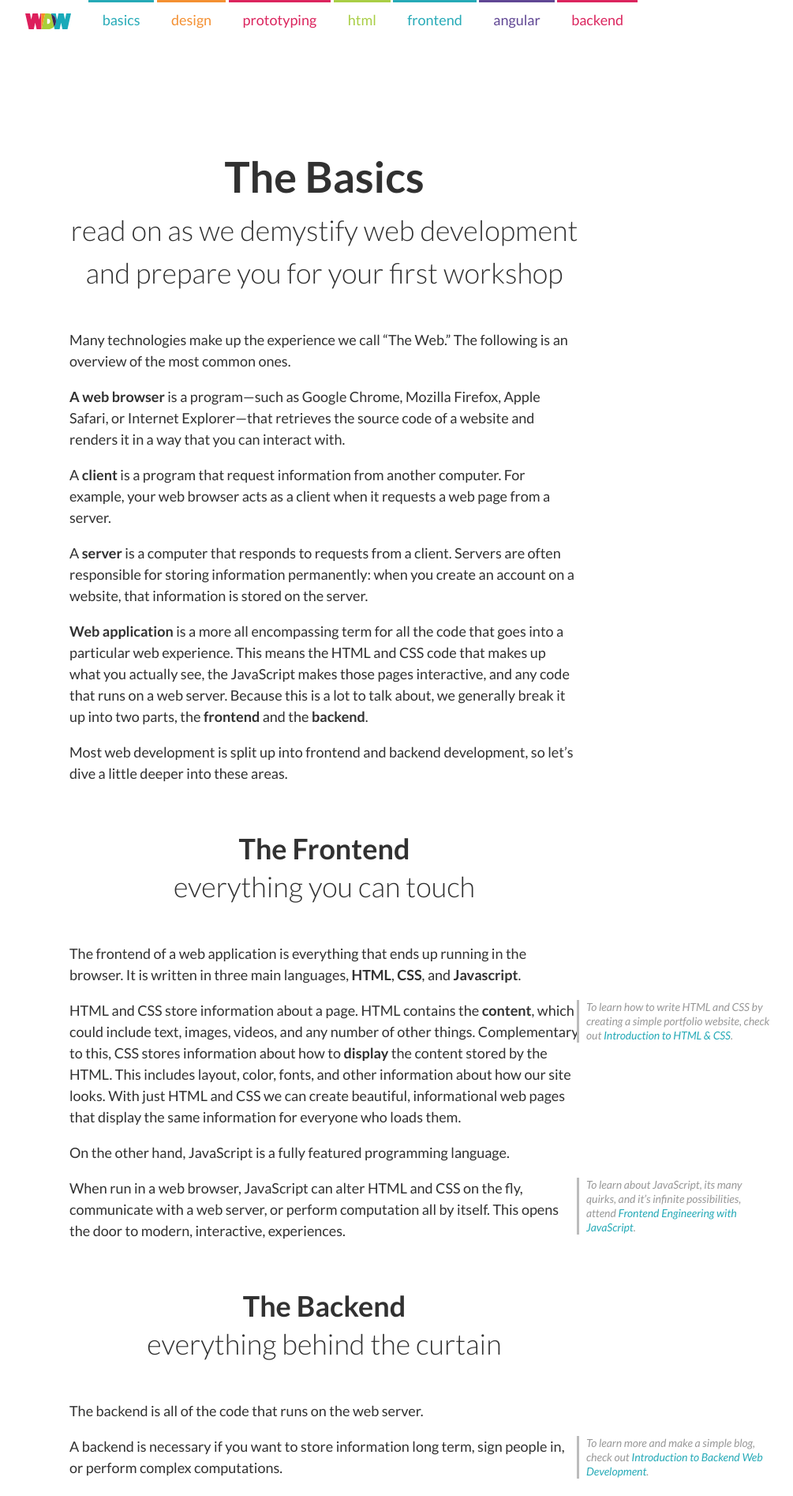
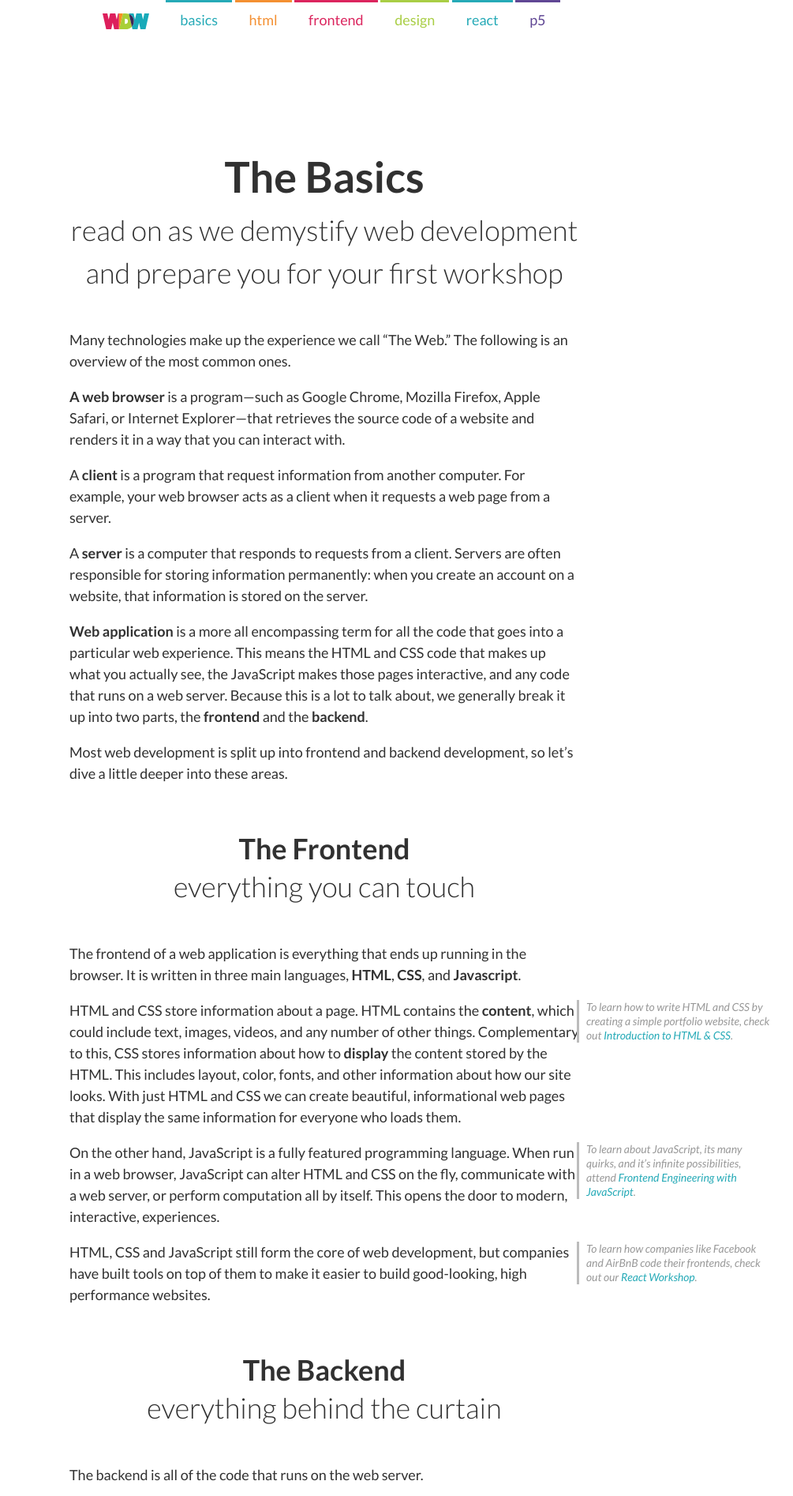
Before and after one commit to ScottyLabs/wdw, a Jekyll site: the page built from basics/index.md, in a window 1280 px wide. Shown: the top 1894 px of the page at 79% size, without its empty margins (229-1234 px from the left). Built offline with Jekyll 4.4.1, drawn with Linux system fonts in a browser that asks for light colours; nearby versions of some CDN libraries.

Commit message:
Update schedule, links, and talk list for F17
I left old talks intact, but they will no longer have tabs on the top -
they will only be linked to on the homepage.

```diff
--- a/_config.yml
+++ b/_config.yml
@@ -18,14 +18,13 @@ sass:
 permalink: pretty
 
 # custom configuration
-registration_link: https://docs.google.com/forms/d/e/1FAIpQLSeZ8uVV1xXcagFA8agorNg9pq8-EQ1RTFKdUF8Rpg2h1GtIMQ/viewform
+registration_link: https://docs.google.com/forms/d/e/1FAIpQLSeR5Zwwo2hIszTzXC_oohsBylDHh0V2qf7CjVq5jRppu4ZGow/viewform?usp=sf_link
 
 # The order that pages should be displayed int the menu bar
 wdw_pages:
   - basics
-  - design
-  - prototyping
   - html
   - frontend
-  - angular
-  - backend
+  - design
+  - react
+  - p5
--- a/basics/index.md
+++ b/basics/index.md
@@ -52,15 +52,22 @@ information about how our site looks. With just HTML and CSS we can create
 beautiful, informational web pages that display the same information for
 everyone who loads them.
 
-On the other hand, JavaScript is a fully featured programming language.
-
 <span class="aside">To learn about JavaScript, its many quirks, and it's
 infinite possibilities, attend <a href="{{ site.baseurl }}/frontend/">Frontend
 Engineering with JavaScript</a>.</span>
 
-When run in a web browser, JavaScript can alter HTML and CSS on the fly,
-communicate with a web server, or perform computation all by itself. This opens
-the door to modern, interactive, experiences.
+On the other hand, JavaScript is a fully featured programming language.  When
+run in a web browser, JavaScript can alter HTML and CSS on the fly, communicate
+with a web server, or perform computation all by itself. This opens the door to
+modern, interactive, experiences.
+
+<span class="aside">To learn how companies like Facebook and AirBnB code their
+frontends, check out our <a href="{{ site.baseurl }}/react/">React
+Workshop</a>.</span>
+
+HTML, CSS and JavaScript still form the core of web development, but companies
+have built tools on top of them to make it easier to build good-looking, high
+performance websites.
 
 ## The Backend
 
@@ -88,6 +95,7 @@ tasks and helps organize code.
 ## Design
 
 ###### optimizing the user's experience
+
 <span class="aside">To learn more about design, attend <a href="{{ site.baseurl }}/design/">Crafting Well-Designed Sites</a></span>
 
 When creating a web application, it’s important to remember that in a good
```
Also changed, not shown: index.md (+30 -24 lines).
